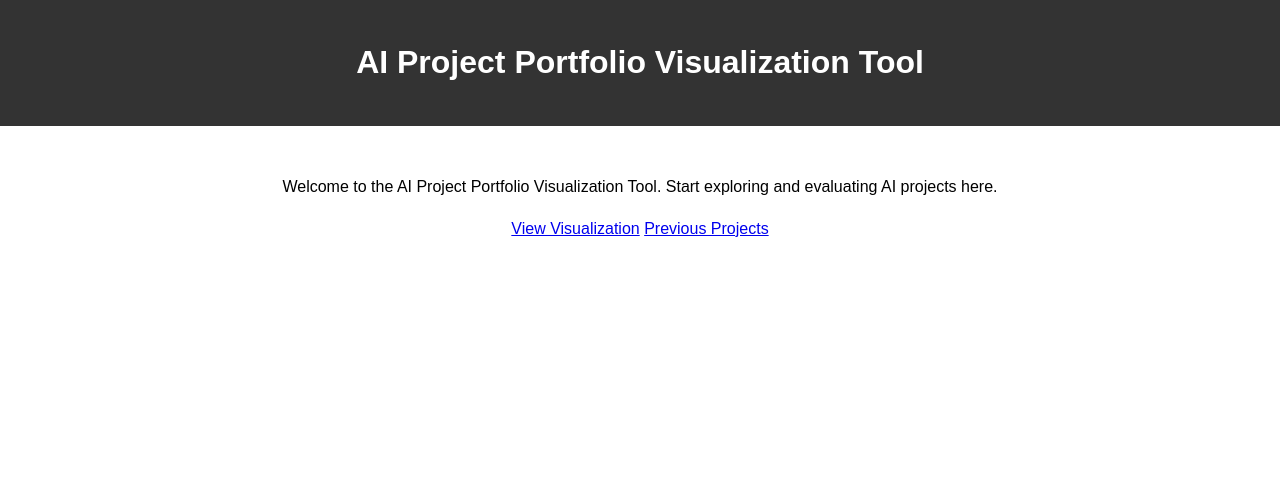
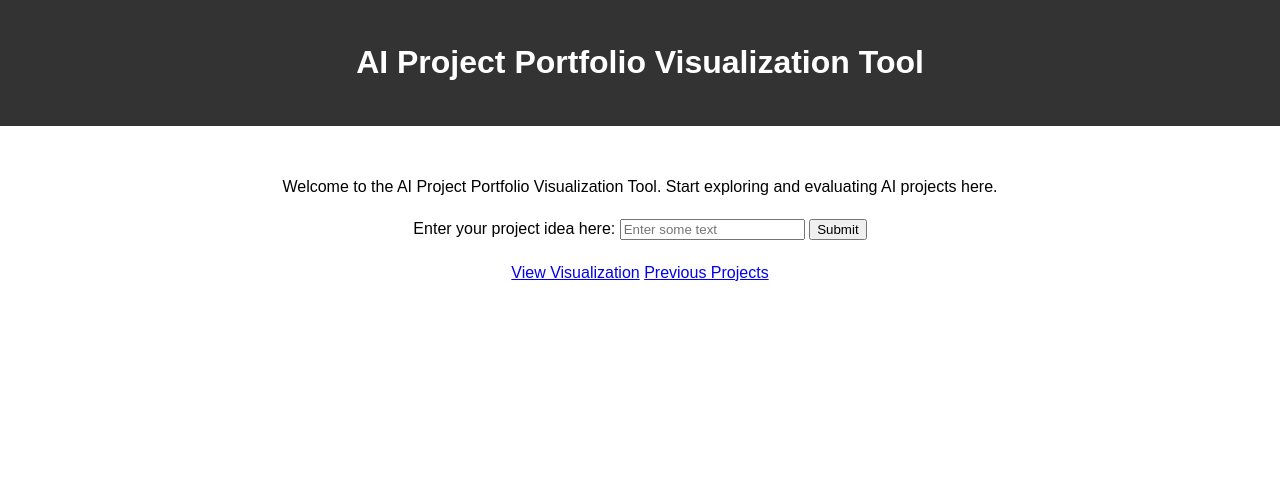
Before and after one commit to modaralgayal/AI-CTO, a Flask app: page / in a window 1280 px wide. Shown: the top 480 px of the page. Run offline with Flask 3, Linux system fonts and the light colour scheme.

Commit message:
adding input form

```diff
--- a/templates/index.html
+++ b/templates/index.html
@@ -13,6 +13,12 @@
     <main>
         <p>Welcome to the AI Project Portfolio Visualization Tool. Start exploring and evaluating AI projects here.</p>
 
+        <form id="addProjectForm" action="/add_project" method="POST">
+            <label for="description">Enter your project idea here:</label>
+            <input type="text" id="description" name="description" placeholder="Enter some text" required style="margin-bottom: 20px;">
+            <button type="submit" class="button">Submit</button>
+        </form>
+
 
         <a href="/visualize" class="button">View Visualization</a>
 
--- a/templates/previous_projects.html
+++ b/templates/previous_projects.html
@@ -19,10 +19,7 @@
                             projectDiv.classList.add('project');
 
                             projectDiv.innerHTML = `
-                                <h3>${project.name}</h3>
-                                <p>${project.description}</p>
-                                <p><strong>Start Date:</strong> ${project.start_date}</p>
-                                <p><strong>Status:</strong> ${project.status}</p>
+                                <h3>${project.description}</h3>
                             `;
 
                             container.appendChild(projectDiv);
```
